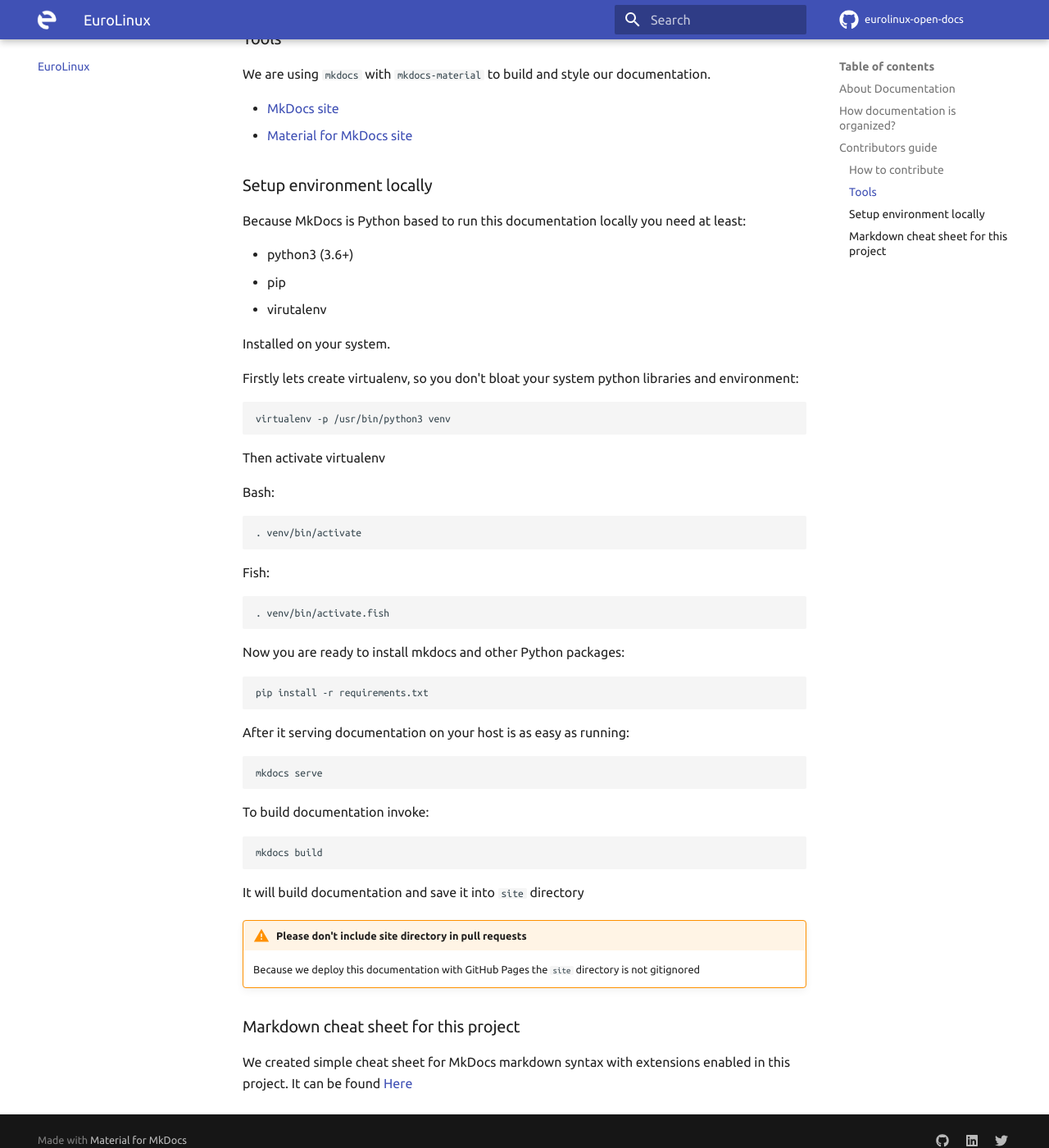
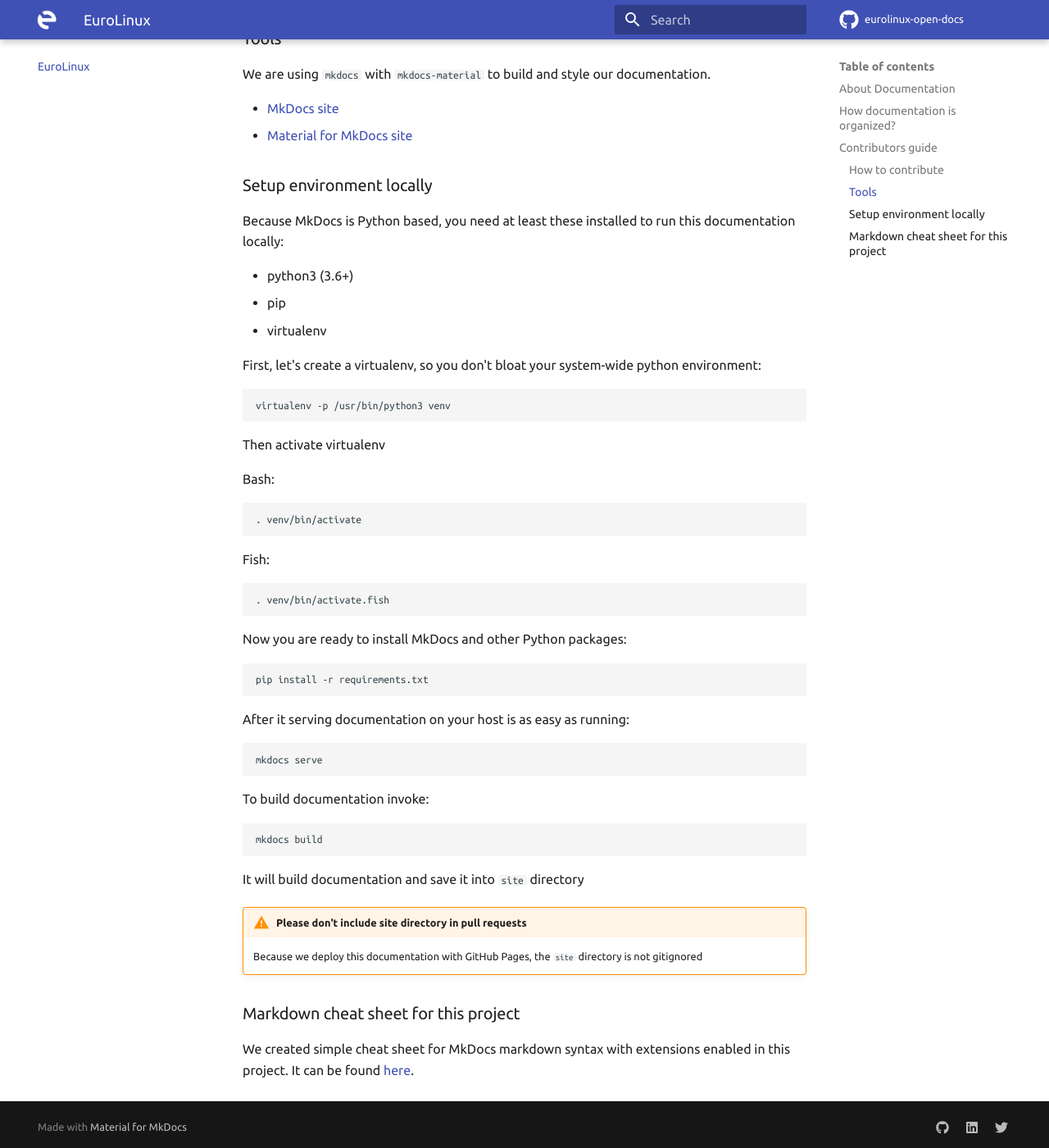
Before and after one commit to EuroLinux/eurolinux-open-docs, an MkDocs documentation site: the page built from docs/index.md, in a window 1280 px wide and 1400 px high, scrolled down 1042 px. Shown: the whole window at 82% size. Built offline with MkDocs 1.6.1 and Material for MkDocs 9.7.7, drawn with Linux system fonts in a browser that asks for light colours; comment, search, counter and statistics services are not loaded; some of the changed text lies outside the part shown.

Commit message:
[#rvq46t] docs/index.md spelling fixes and improvements

````diff
--- a/docs/index.md
+++ b/docs/index.md
@@ -43,18 +45,15 @@
 
 ### Setup environment locally
 
-Because MkDocs is Python based to run this documentation locally you need at
-least:
+Because MkDocs is Python based, you need at least these installed to run this
+documentation locally:
 
 - python3 (3.6+)
 - pip
-- virutalenv
+- virtualenv
 
-Installed on your system.
-
-
-Firstly lets create virtualenv, so you don't bloat your system python
-libraries and environment:
+First, let's create a virtualenv, so you don't bloat your system-wide python
+environment:
 ```
 virtualenv -p /usr/bin/python3 venv
 ```
@@ -71,7 +70,7 @@
 . venv/bin/activate.fish
 ```
 
-Now you are ready to install mkdocs and other Python packages:
+Now you are ready to install MkDocs and other Python packages:
 ```
 pip install -r requirements.txt
 ```
@@ -89,11 +88,11 @@
 It will build documentation and save it into `site` directory
 
 !!! warning "Please don't include site directory in pull requests"
-    Because we deploy this documentation with GitHub Pages the `site` directory
-    is not gitignored
+    Because we deploy this documentation with GitHub Pages, the `site`
+    directory is not gitignored
 
 
 ### Markdown cheat sheet for this project
 We created simple cheat sheet for MkDocs markdown syntax with extensions
 enabled in this project. It can be found
-[Here](HowTo/documentation-markdown.md)
+[here](HowTo/documentation-markdown.md).
````
Also changed, not shown: other parts of docs/index.md (+8 -6 lines).
